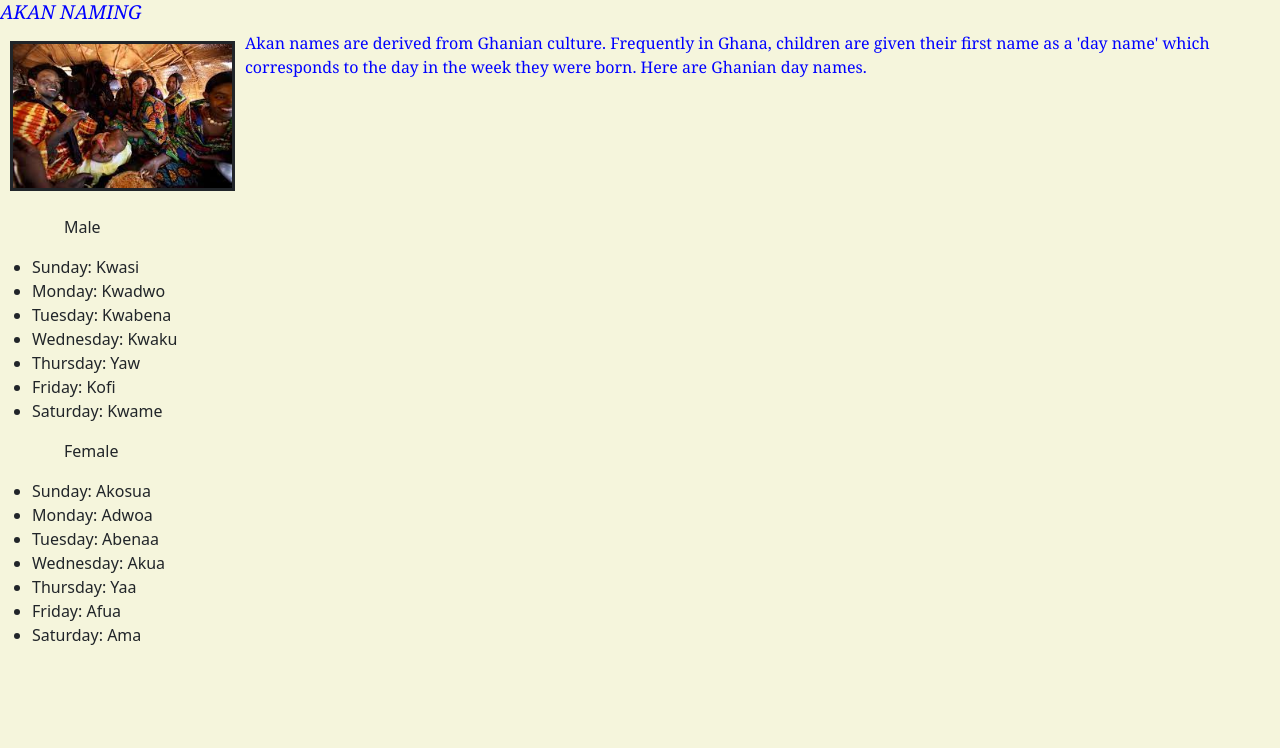
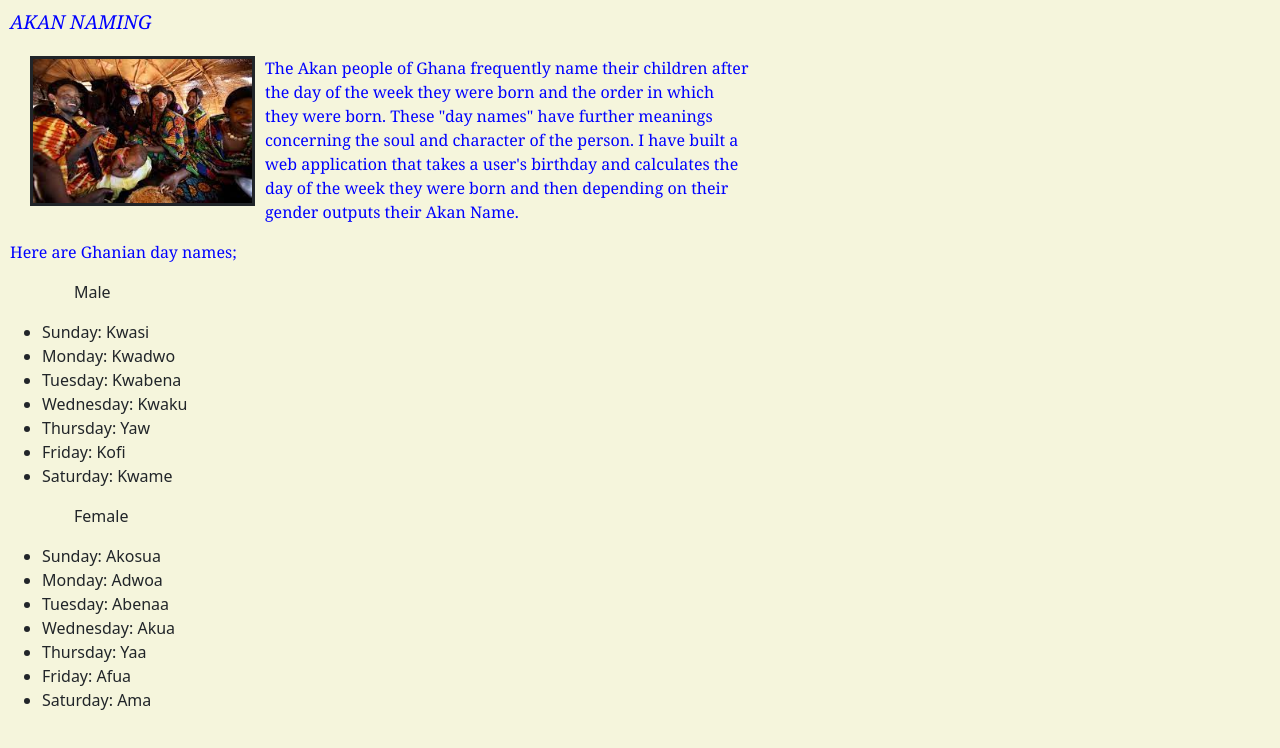
Before and after one commit to hwaweru/week2work, a plain HTML site: page index.html in a window 1280 px wide. Drawn offline with Linux system fonts and the light colour scheme.

Commit message:
edit body

```diff
--- a/css/style.css
+++ b/css/style.css
@@ -1,13 +1,27 @@
-h2{
-    font-size: larger;font-family: Cambria, Cochin, Georgia, Times, 'Times New Roman', serif;font-style: italic;
-    color: blue;
+h2 {
+  font-size: larger;
+  font-family: Cambria, Cochin, Georgia, Times, "Times New Roman", serif;
+  font-style: italic;
+  color: blue;
+  font-weight: 400;
 }
-body{
-    background: beige;
+body {
+  background: beige;
 }
-p{
-    font-size: medium;font-family: Cambria, Cochin, Georgia, Times, 'Times New Roman', serif;font-size: medium;color: blue;
+p {
+  font-size: medium;
+  font-family: Cambria, Cochin, Georgia, Times, "Times New Roman", serif;
+  font-size: medium;
+  color: blue;
 }
-img{
-    border-style: solid;float: left;margin: 10px;
+img {
+  border-style: solid;
+  float: left;
+  margin: 10px;
 }
+div {
+  width: 750px;
+  border: 15px;
+  padding: 5px;
+  margin: 5px;
+}
--- a/index.html
+++ b/index.html
@@ -25,15 +25,16 @@
         />
       </div>
       <p>
-        Akan names are derived from Ghanian culture. Frequently in Ghana,
-        children are given their first name as a 'day name' which corresponds to
-        the day in the week they were born. Here are Ghanian day names.
+        The Akan people of Ghana frequently name their children after the day of
+        the week they were born and the order in which they were born. These
+        "day names" have further meanings concerning the soul and character of
+        the person. I have built a web application that takes a user's birthday
+        and calculates the day of the week they were born and then depending on
+        their gender outputs their Akan Name.
       </p>
-      <br />
-      <br />
-      <br />
-      <br />
-      <br />
+      <p>
+        Here are Ghanian day names;
+      </p>
 
       <ul>
         <ol>
```
